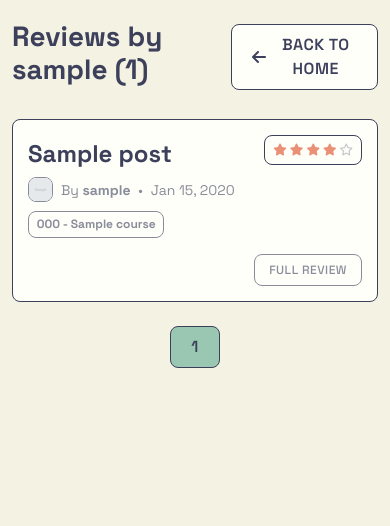
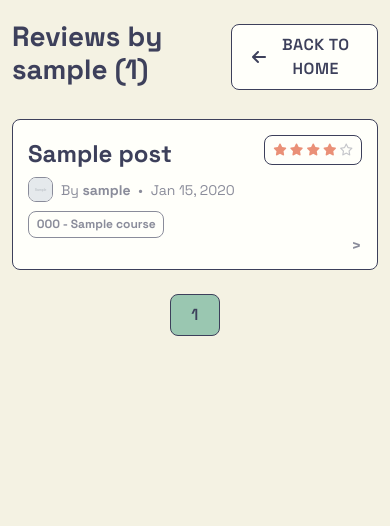
Before and after one commit to hi-aryan/social-network, a Flask app: a page that uses flasknetwork/templates/user_posts.html in a window 390 px wide. Shown: the part 80-606 px from the top of the page. Run offline with Flask 3, Linux system fonts and the light colour scheme; tables that the repository leaves empty hold one stand-in row (values such as "Sample post"); grey boxes marked "Sample" are stand-in pictures.

Commit message:
trying to solve entire posts being clickable on mobile

```diff
--- a/flasknetwork/static/css/main.css
+++ b/flasknetwork/static/css/main.css
@@ -360,11 +360,43 @@ body .btn-dimmed:hover {
         width: 100%;
     }
 
-    /* Smaller Full Review buttons on mobile */
-    body .btn.btn-sm.btn-outline-primary {
-        font-weight: 500;
-        padding: 6px 14px;
-        font-size: 0.75rem;
+    /* Make entire post clickable on mobile */
+    .post-section {
+        position: relative;
+    }
+
+    .post-section .post-link-mobile {
+        position: absolute;
+        top: 0;
+        left: 0;
+        right: 0;
+        bottom: 0;
+        z-index: 1;
+        border: none;
+        background: transparent;
+        padding: 0;
+    }
+
+    .post-section .post-link-mobile .d-md-none {
+        position: absolute;
+        bottom: 15px;
+        right: 15px;
+        font-size: 1rem;
+        font-weight: bold;
+        line-height: 1;
+    }
+
+    /* Ensure course badge doesn't collide with ">" indicator */
+    .post-section .badge-course {
+        margin-right: 2rem;
+    }
+
+    /* Allow nested links to work */
+    .post-section .article-title,
+    .post-section .author-link,
+    .post-section .badge-course {
+        position: relative;
+        z-index: 2;
     }
 }
 
--- a/flasknetwork/templates/user_posts.html
+++ b/flasknetwork/templates/user_posts.html
@@ -20,7 +20,7 @@
                                 <div class="d-flex align-items-center text-theme-primary small mt-1">
                                     <img class="review-img-mobile me-2" src="{{ url_for('static', filename='profile_pics/' + post.author.image_file) }}" alt="{{ post.author.username }}">
                                     <div>
-                                        By <a class="text-decoration-none fw-bold" href="{{ url_for('users.user_posts', username=post.author.username) }}">{{ post.author.username }}</a>
+                                        By <a class="text-decoration-none fw-bold author-link" href="{{ url_for('users.user_posts', username=post.author.username) }}">{{ post.author.username }}</a>
                                         <span class="mx-1">•</span>
                                         {{ post.date_posted.strftime('%b %d, %Y') }}
                                     </div>
@@ -45,7 +45,10 @@
                 </div>
 
                 <div class="mt-3 text-end">
-                     <a href="{{ url_for('posts.post', post_id=post.id) }}" class="btn btn-sm btn-dimmed btn-outline-primary">Full Review</a>
+                     <a href="{{ url_for('posts.post', post_id=post.id) }}" class="btn btn-sm btn-dimmed btn-outline-primary post-link-mobile">
+                         <span class="d-none d-md-inline">Full Review</span>
+                         <span class="d-md-none">></span>
+                     </a>
                 </div>
             </article>
         {% endfor %}
```
Also changed, not shown: flasknetwork/templates/home.html (+5 -2 lines).
